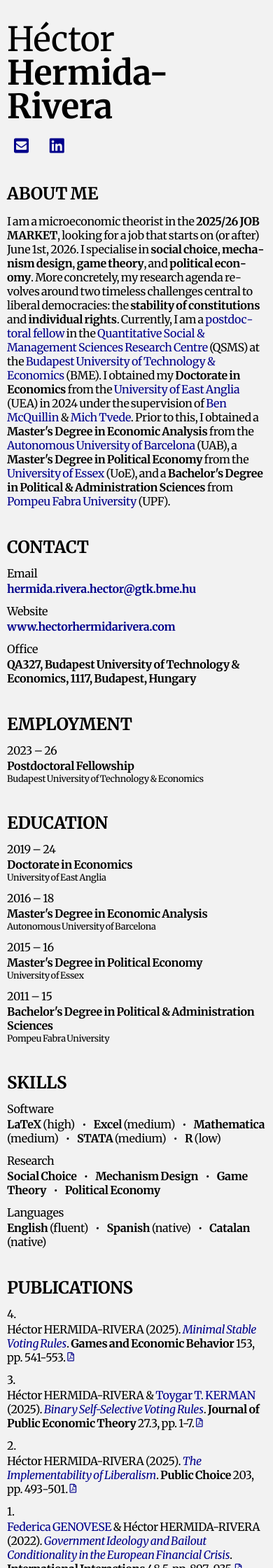
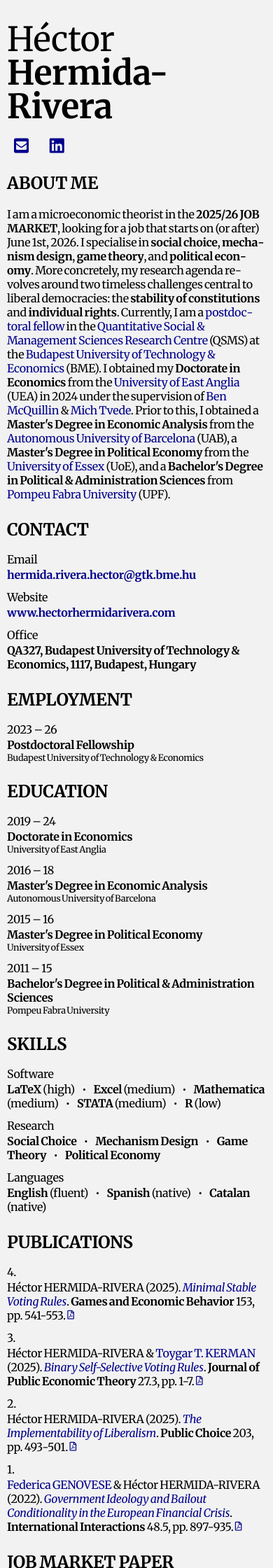
Before and after one commit to HectorHermidaRivera/hectorhermidarivera.github.io, a Jekyll site: the page built from index.md, in a window 390 px wide. Shown: the top 2240 px of the page at 70% size. Built offline with Jekyll 4.4.1, drawn with Linux system fonts in a browser that asks for light colours; a style sheet for code colours, icons or effects is not loaded.

Commit message:
Update style.css

```diff
--- a/assets/css/style.css
+++ b/assets/css/style.css
@@ -351,7 +351,6 @@ body {
 }
 
 /* SMALL SCREENS */
-
 @media (max-width: 1023px) {
   .sidebar {
     display: none !important;
@@ -361,7 +360,7 @@ body {
     margin-right: 0 !important;
     margin-bottom: 30px !important;
     padding-left: 5px;
-    padding-right: 10px;      /* add a little breathing room on the right */
+    padding-right: 10px;
     max-width: 100% !important;
     width: auto !important;
     box-sizing: border-box;
@@ -371,13 +370,13 @@ body {
 @media (max-width: 799px) {
   .main-name,
   .name-title {
-    padding-left: 0 !important;   /* remove extra left padding */
-    text-align: left;             /* ensure header text is left-aligned */
+    padding-left: 0 !important;
+    text-align: left;
   }
   .icon-row {
-    margin-left: 0 !important;    /* align icons with left margin */
-    margin-top: 20px;                /* optional: adjust spacing above */
-    justify-content: flex-start;  /* left-align icons */
+    margin-left: 0 !important;
+    margin-top: 20px;
+    justify-content: flex-start;
   }
   .content h2,
   .content h3,
@@ -385,11 +384,10 @@ body {
   .content h5,
   .content h6 {
     margin-left: 0;
-  padding-left: 0px;
-  margin-bottom: 0;
-  margin-top: 40px;
-  text-transform: uppercase;
+    padding-left: 0;
   }
+
+  /* 1-column layout for all grids */
   .two-column,
   .two-column-2rows,
   .two-column-3rows {
@@ -398,69 +396,70 @@ body {
     gap: 0;
   }
 
-  /* Space before each entry */
+  /* Left label adjustments */
   .two-column .label,
   .two-column-2rows .label,
   .two-column-3rows .label {
     text-align: left;
     width: 100%;
-    margin-top: 12px;   /* vertical space above */
-    margin-bottom: 2px; /* small space between label and value */
+    margin-top: 12px;
+    margin-bottom: 2px;
   }
 
-  /* Space after each entry */
+  /* Right value adjustments */
   .two-column .value,
   .two-column-2rows .value,
   .two-column-3rows .value {
     text-align: left;
     width: 100%;
     margin-top: 0;
-    margin-bottom: 0px; /* vertical space below */
-  }
-.two-column-2rows .top-row {
-  flex-direction: column;       /* stack the course and university */
-  align-items: flex-start;      /* left-align */
-}
-.two-column-2rows .top-row span {
-  width: 100%;
-  white-space: normal;          /* allow wrapping */
-  text-align: left;             /* left-aligned when stacked */
-}
- .two-column-3rows .top-row {
-    flex-direction: column;    /* stack course and university */
-    align-items: flex-start;   /* left-align everything */
+    margin-bottom: 0;
   }
 
-  .two-column-3rows .top-row .institution {
-    text-align: left !important;  /* ensure left-aligned */
-    margin-top: 4px;              /* optional spacing above university */
-    width: 100%;                  /* take full width */
+  /* Stack top rows in 2-row and 3-row layouts */
+  .two-column-2rows .top-row,
+  .two-column-3rows .top-row {
+    flex-direction: column;
+    align-items: flex-start;
   }
 
-  .two-column-3rows .top-row .course {
-    width: 100%;                  /* take full width */
+  /* Ensure top-row children wrap and align */
+  .two-column-2rows .top-row span,
+  .two-column-3rows .top-row .course,
+  .two-column-3rows .top-row .institution {
+    width: 100%;
+    white-space: normal;
+    text-align: left;
+    margin-top: 0; /* remove extra spacing */
   }
 
+  /* Second and third rows: consistent spacing */
+  .two-column-2rows .second-row,
+  .two-column-3rows .second-row,
+  .two-column-3rows .third-row {
+    margin-top: 0;
+    margin-bottom: 0;
+  }
+
+  /* Fill-line adjustments */
   .fill-line {
     flex-direction: column;
-    align-items: flex-start; /* right-align all items */
+    align-items: flex-start;
   }
 
   .fill-line span {
     width: 100%;
     text-align: left;
-    white-space: normal; /* allow wrapping */
+    white-space: normal;
   }
-  .content {
-    margin-left: 0 !important;
-    padding-left: 1vw;
-  }
+
+  /* Content padding */
   .content {
     margin-left: 10px !important;
     margin-right: 10px !important;
     margin-bottom: 30px !important;
     padding-left: 0px;
-    padding-right: 0px;      /* add a little breathing room on the right */
+    padding-right: 0px;
     max-width: 100% !important;
     width: auto !important;
     box-sizing: border-box;
```
Lines whose indentation alone changed are shown as unchanged.
